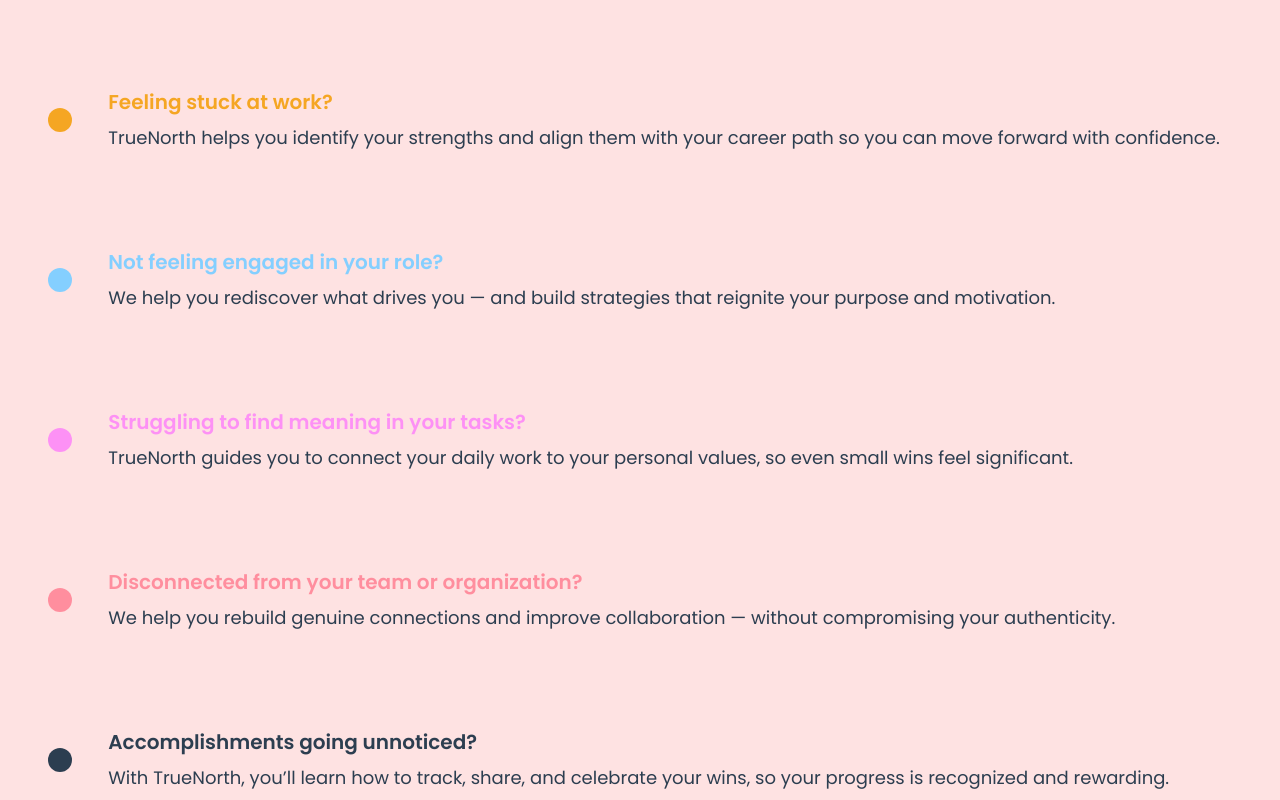
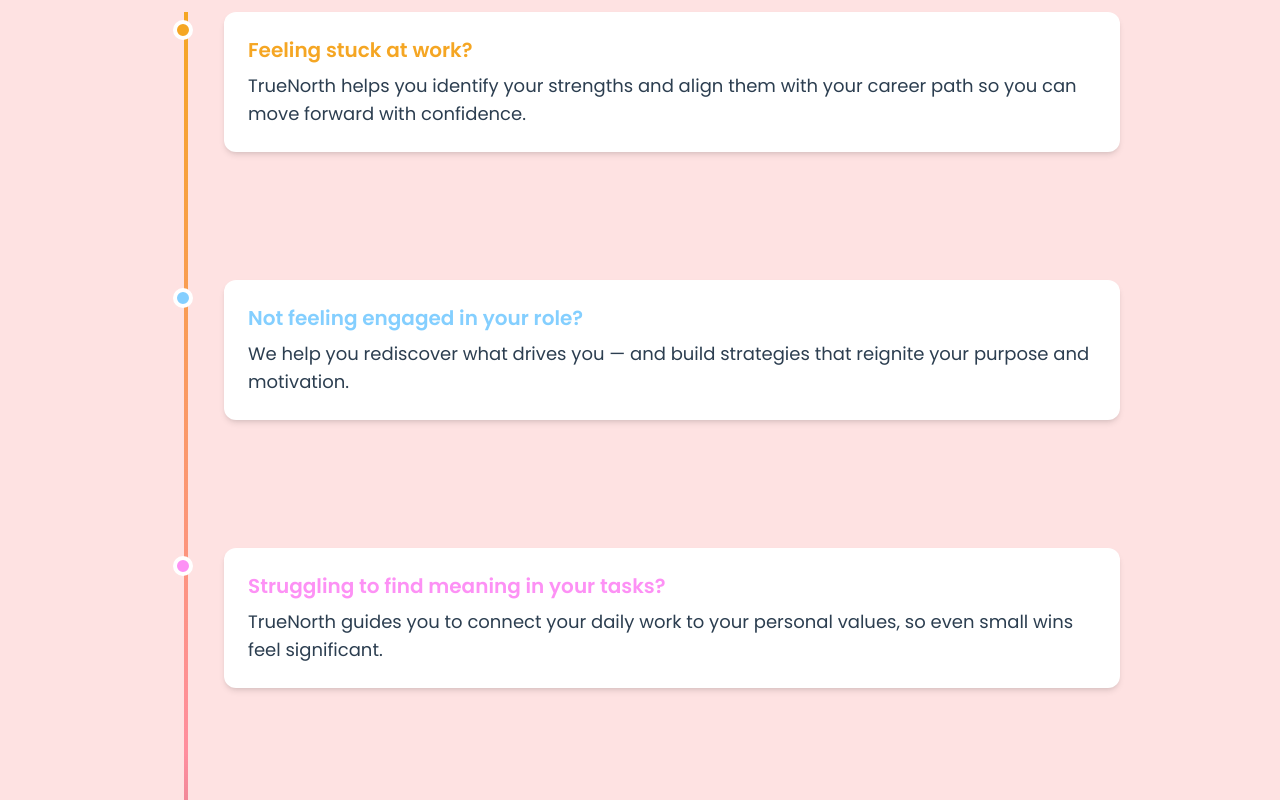
Before and after one commit to Varsha0802/Designverse-UCR-2025, a React (Vite) app: page / in a window 1280 px wide. Shown: the part 1820-2620 px from the top of the page. Built offline with nearby package versions, Linux system fonts and the light colour scheme.

Commit message:
mission page

```diff
--- a/package.json
+++ b/package.json
@@ -14,6 +14,7 @@
     "@splinetool/react-spline": "^4.0.0",
     "@types/three": "0.152.1",
     "autoprefixer": "^10.4.19",
+    "framer-motion": "^12.10.5",
     "jotai": "^2.8.4",
     "leva": "^0.9.35",
     "maath": "^0.10.8",
@@ -21,6 +22,7 @@
     "react": "^18.2.0",
     "react-dom": "^18.2.0",
     "react-icons": "^5.5.0",
+    "react-intersection-observer": "^9.16.0",
     "react-router-dom": "^7.6.0",
     "tailwindcss": "^3.4.4",
     "three": "^0.166.1",
--- a/src/components/MissionSection.jsx
+++ b/src/components/MissionSection.jsx
@@ -1,102 +1,95 @@
-import React, { useState, useEffect } from 'react';
+import React, { useEffect } from "react";
+import { motion, useAnimation } from "framer-motion";
+import { useInView } from "react-intersection-observer";
+
+const timelineData = [
+  {
+    title: "Feeling stuck at work?",
+    text: "TrueNorth helps you identify your strengths and align them with your career path so you can move forward with confidence.",
+    color: "#F5A623",
+  },
+  {
+    title: "Not feeling engaged in your role?",
+    text: "We help you rediscover what drives you — and build strategies that reignite your purpose and motivation.",
+    color: "#84CFFF",
+  },
+  {
+    title: "Struggling to find meaning in your tasks?",
+    text: "TrueNorth guides you to connect your daily work to your personal values, so even small wins feel significant.",
+    color: "#FD91F5",
+  },
+  {
+    title: "Disconnected from your team or organization?",
+    text: "We help you rebuild genuine connections and improve collaboration — without compromising your authenticity.",
+    color: "#FF8E9E",
+  },
+  {
+    title: "Accomplishments going unnoticed?",
+    text: "With TrueNorth, you’ll learn how to track, share, and celebrate your wins, so your progress is recognized and rewarding.",
+    color: "#2C3E50",
+  },
+  {
+    title: "Feeling overwhelmed or burned out?",
+    text: "TrueNorth provides tools to help you manage stress, set boundaries, and thrive sustainably in your career.",
+    color: "#c096ff",
+  },
+];
 
 const MissionSection = () => {
-  const [scrollPosition, setScrollPosition] = useState(0);
-
-  const handleScroll = () => {
-    setScrollPosition(window.scrollY);
-  };
-
-  useEffect(() => {
-    window.addEventListener('scroll', handleScroll);
-
-    return () => {
-      window.removeEventListener('scroll', handleScroll);
-    };
-  }, []);
-
-  // Set maximum scroll position for progress tracking
-  const maxScroll = document.documentElement.scrollHeight - window.innerHeight;
-
-  // Calculate progress based on scroll position
-  const progress = (scrollPosition / maxScroll) * 100;
-
   return (
     <section
       id="mission"
-      className="relative min-h-screen flex flex-col items-center justify-start bg-[#FEE2E2] p-6 rounded-lg shadow-lg"
+      className="relative min-h-screen flex flex-col items-center justify-start bg-[#FEE2E2] px-6 pt-16 pb-24"
     >
-      {/* Title */}
-      <h2 className="text-3xl font-semibold text-[#2C3E50]">Our Mission</h2>
+      <h2 className="text-4xl font-bold text-[#2C3E50] mb-16">Our Mission</h2>
 
-      <div className="text-center mt-6 text-[#2C3E50]">
-        <p className="mb-4">
-          At TrueNorth, we are committed to empowering underrepresented individuals in companies, helping them rise professionally while staying true to their authentic selves.
-        </p>
-      </div>
+      <div className="relative flex">
+        {/* Vertical Gradient Bar */}
+        <div className="absolute left-6 top-0 h-full w-1 bg-gradient-to-b from-[#F5A623] via-[#84CFFF] via-[#FD91F5] via-[#FF8E9E] to-[#2C3E50] z-0" />
 
-      {/* Timeline and Progress Bar */}
-      <div className="relative mt-8 flex flex-col items-center w-full">
-        {/* Left-hand progress bar */}
-        <div
-          className="absolute left-0 top-0 h-full w-[6px] bg-gradient-to-t from-[#84CFFF] via-[#FD91F5] to-[#FF8E9E] rounded-full z-0"
-          style={{
-            height: `${progress}%`,
-            transition: 'all 0.3s ease',
-          }}
-        />
+        <div className="ml-16 space-y-32 w-full max-w-4xl">
+          {timelineData.map((item, index) => {
+            const controls = useAnimation();
+            const [ref, inView] = useInView({ triggerOnce: true });
 
-        {/* Timeline Points */}
-        <div className="flex flex-col space-y-24 mt-16">
-          <div className="relative flex items-center">
-            <div className="absolute w-6 h-6 bg-[#F5A623] rounded-full left-0 -translate-x-1/2 z-10"></div>
-            <div className="ml-12">
-              <h3 className="text-xl font-semibold text-[#F5A623]">Feeling stuck at work?</h3>
-              <p className="mt-2 text-lg text-[#2C3E50]">
-                TrueNorth helps you identify your strengths and align them with your career path so you can move forward with confidence.
-              </p>
-            </div>
-          </div>
+            useEffect(() => {
+              if (inView) {
+                controls.start("visible");
+              }
+            }, [controls, inView]);
 
-          <div className="relative flex items-center">
-            <div className="absolute w-6 h-6 bg-[#84CFFF] rounded-full left-0 -translate-x-1/2 z-10"></div>
-            <div className="ml-12">
-              <h3 className="text-xl font-semibold text-[#84CFFF]">Not feeling engaged in your role?</h3>
-              <p className="mt-2 text-lg text-[#2C3E50]">
-                We help you rediscover what drives you — and build strategies that reignite your purpose and motivation.
-              </p>
-            </div>
-          </div>
+            return (
+              <motion.div
+                ref={ref}
+                key={index}
+                initial="hidden"
+                animate={controls}
+                variants={{
+                  hidden: { opacity: 0, y: 50 },
+                  visible: { opacity: 1, y: 0 },
+                }}
+                transition={{ duration: 0.6, delay: index * 0.1 }}
+                className="relative z-10 group"
+              >
+                {/* Bullet */}
+                <div
+                  className="absolute left-[-3.2rem] top-2 w-5 h-5 rounded-full border-4 border-white z-20"
+                  style={{ backgroundColor: item.color }}
+                ></div>
 
-          <div className="relative flex items-center">
-            <div className="absolute w-6 h-6 bg-[#FD91F5] rounded-full left-0 -translate-x-1/2 z-10"></div>
-            <div className="ml-12">
-              <h3 className="text-xl font-semibold text-[#FD91F5]">Struggling to find meaning in your tasks?</h3>
-              <p className="mt-2 text-lg text-[#2C3E50]">
-                TrueNorth guides you to connect your daily work to your personal values, so even small wins feel significant.
-              </p>
-            </div>
-          </div>
-
-          <div className="relative flex items-center">
-            <div className="absolute w-6 h-6 bg-[#FF8E9E] rounded-full left-0 -translate-x-1/2 z-10"></div>
-            <div className="ml-12">
-              <h3 className="text-xl font-semibold text-[#FF8E9E]">Disconnected from your team or organization?</h3>
-              <p className="mt-2 text-lg text-[#2C3E50]">
-                We help you rebuild genuine connections and improve collaboration — without compromising your authenticity.
-              </p>
-            </div>
-          </div>
-
-          <div className="relative flex items-center">
-            <div className="absolute w-6 h-6 bg-[#2C3E50] rounded-full left-0 -translate-x-1/2 z-10"></div>
-            <div className="ml-12">
-              <h3 className="text-xl font-semibold text-[#2C3E50]">Accomplishments going unnoticed?</h3>
-              <p className="mt-2 text-lg text-[#2C3E50]">
-                With TrueNorth, you’ll learn how to track, share, and celebrate your wins, so your progress is recognized and rewarding.
-              </p>
-            </div>
-          </div>
+                {/* Content Box */}
+                <div className="bg-white p-6 rounded-xl shadow-md transition-all duration-300 group-hover:scale-[1.02] group-hover:bg-opacity-90">
+                  <h3
+                    className="text-xl font-semibold mb-2"
+                    style={{ color: item.color }}
+                  >
+                    {item.title}
+                  </h3>
+                  <p className="text-[#2C3E50] text-lg">{item.text}</p>
+                </div>
+              </motion.div>
+            );
+          })}
         </div>
       </div>
     </section>
```
Also changed, not shown: 2 other files (tests, documents, lock files or other folders).
